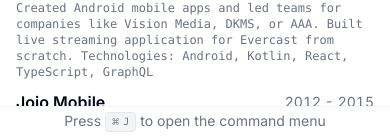
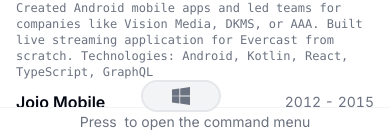
Before and after one commit to BartoszJarocki/cv, a Next.js app: page / in a window 390 px wide. Shown: the part 708-844 px from the top of the page. Built offline with nearby package versions, Linux system fonts and the light colour scheme.

Commit message:
fixed issue: command button for small screen device

```diff
--- a/package.json
+++ b/package.json
@@ -20,6 +20,7 @@
     "next": "14.0.4",
     "react": "^18",
     "react-dom": "^18",
+    "react-icons": "^4.12.0",
     "tailwind-merge": "^2.2.0",
     "tailwindcss-animate": "^1.0.7",
     "vaul": "^0.8.0"
--- a/src/components/command-menu.tsx
+++ b/src/components/command-menu.tsx
@@ -1,6 +1,9 @@
 "use client";
 
 import * as React from "react";
+import { BsWindows } from "react-icons/bs";
+
+
 
 import {
   CommandDialog,
@@ -18,7 +21,9 @@
 
 export const CommandMenu = ({ links }: Props) => {
   const [open, setOpen] = React.useState(false);
-
+  const SmallerscreenButton = () => {
+    setOpen((open) => !open);
+};
   React.useEffect(() => {
     const down = (e: KeyboardEvent) => {
       if (e.key === "j" && (e.metaKey || e.ctrlKey)) {
@@ -35,9 +40,14 @@
     <>
       <p className="fixed bottom-0 left-0 right-0 border-t border-t-muted bg-white p-1 text-center text-sm text-muted-foreground print:hidden">
         Press{" "}
-        <kbd className="pointer-events-none inline-flex h-5 select-none items-center gap-1 rounded border bg-muted px-1.5 font-mono text-[10px] font-medium text-muted-foreground opacity-100">
-          <span className="text-xs">⌘</span>J
-        </kbd>{" "}
+        <kbd className="invisible lg:visible hidden lg:inline pointer-events-none inline-flex h-5 select-none items-center gap-1 rounded border bg-muted px-1.5 font-mono text-[10px] font-medium text-muted-foreground opacity-100">
+          <span className="text-xs">⌘</span>{" "}J
+        </kbd>
+        <button onClick={SmallerscreenButton}>
+        <kbd className="m-5 my-6 absolute bottom-0 border-2 rounded-full lg:invisible lg:hidden inline-flex h-8 w-20 select-none items-center gap-1 rounded border bg-muted px-1.5 font-mono text-[10px] flex justify-center font-medium text-muted-foreground opacity-100">
+         <span className="text-lg"><BsWindows/></span>
+        </kbd></button>
+        {" "}
         to open the command menu
       </p>
       <CommandDialog open={open} onOpenChange={setOpen}>
```
Also changed, not shown: 2 other files (tests, documents, lock files or other folders).
